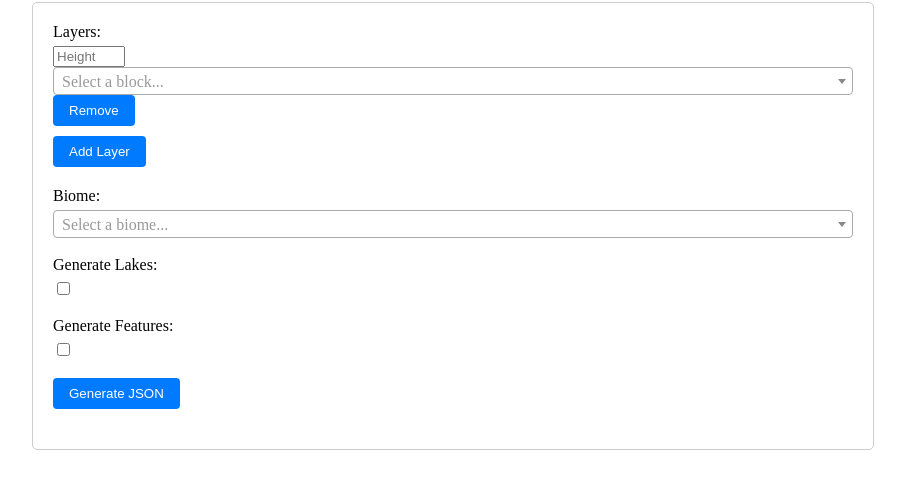
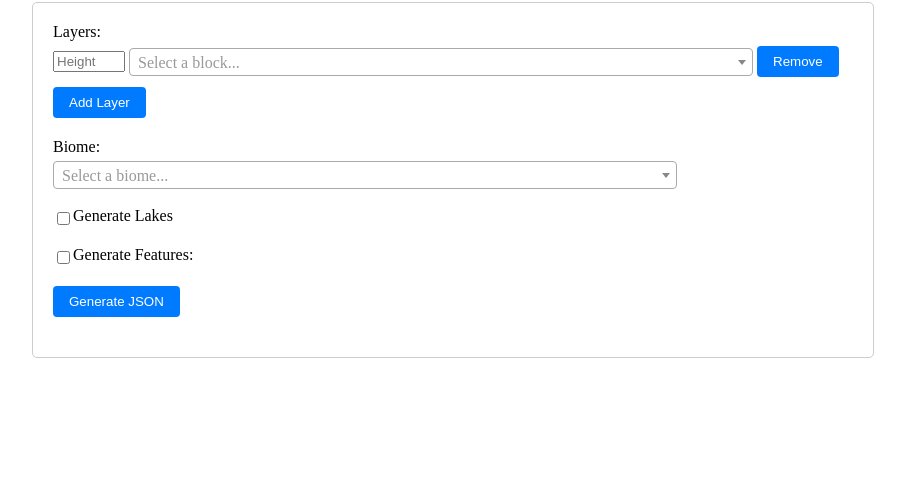
Before and after one commit to XingYanTW/Superflat-Settings-Generator, a plain HTML site: page index.html in a window 1280 px wide. Shown: the part 78-566 px from the top of the page, without its empty margins (187-1092 px from the left). Drawn offline with nearby package versions, Linux system fonts and the light colour scheme.

Commit message:
Update styles

```diff
--- a/index.html
+++ b/index.html
@@ -5,10 +5,10 @@
 <meta name="viewport" content="width=device-width, initial-scale=1.0">
 <title>Superflat Generator JSON Configurator</title>
 <link href="https://cdnjs.cloudflare.com/ajax/libs/select2/4.0.13/css/select2.min.css" rel="stylesheet" />
+<link rel="stylesheet" href="styles.css">
 <script src="https://code.jquery.com/jquery-3.6.0.min.js"></script>
 <script src="https://cdnjs.cloudflare.com/ajax/libs/select2/4.0.13/js/select2.min.js"></script>
 <script src="script.js" defer></script>
-<link rel="stylesheet" href="styles.css">
 </head>
 <body>
 <h1>Superflat Generator JSON Configurator</h1>
@@ -30,10 +30,14 @@
     <select id="biome" style="width: 300px;">
         <option></option>
     </select><br><br>
-    <label for="lakes">Generate Lakes:</label>
-    <input type="checkbox" id="lakes"><br><br>
-    <label for="features">Generate Features:</label>
+    <div class="checkboxContainer">
+        <input type="checkbox" id="lakes">
+        <label for="lakes"> Generate Lakes</label>
+    </div>
+    <div class="checkboxContainer">
     <input type="checkbox" id="features"><br><br>
+    <label for="features"> Generate Features:</label>
+    </div>
     <button onclick="generateJSON()">Generate JSON</button>
     <div id="jsonResult"></div>
 </div>
--- a/styles.css
+++ b/styles.css
@@ -23,6 +23,13 @@ label {
     margin-bottom: 5px;
 }
 
+/* Style for checkbox container */
+.checkboxContainer {
+    display: flex;
+    align-items: center;
+    margin-bottom: 10px;
+}
+
 /* Style for buttons */
 button {
     padding: 8px 16px;
@@ -44,13 +51,14 @@ button:hover {
 
 /* Style for Select2 dropdowns */
 .select2-container {
-    width: 100% !important;
+    width: 78% !important;
 }
 
 .select2-selection__rendered {
     overflow: visible !important;
 }
 
+
 h1{
     text-align: center;
 }
```
